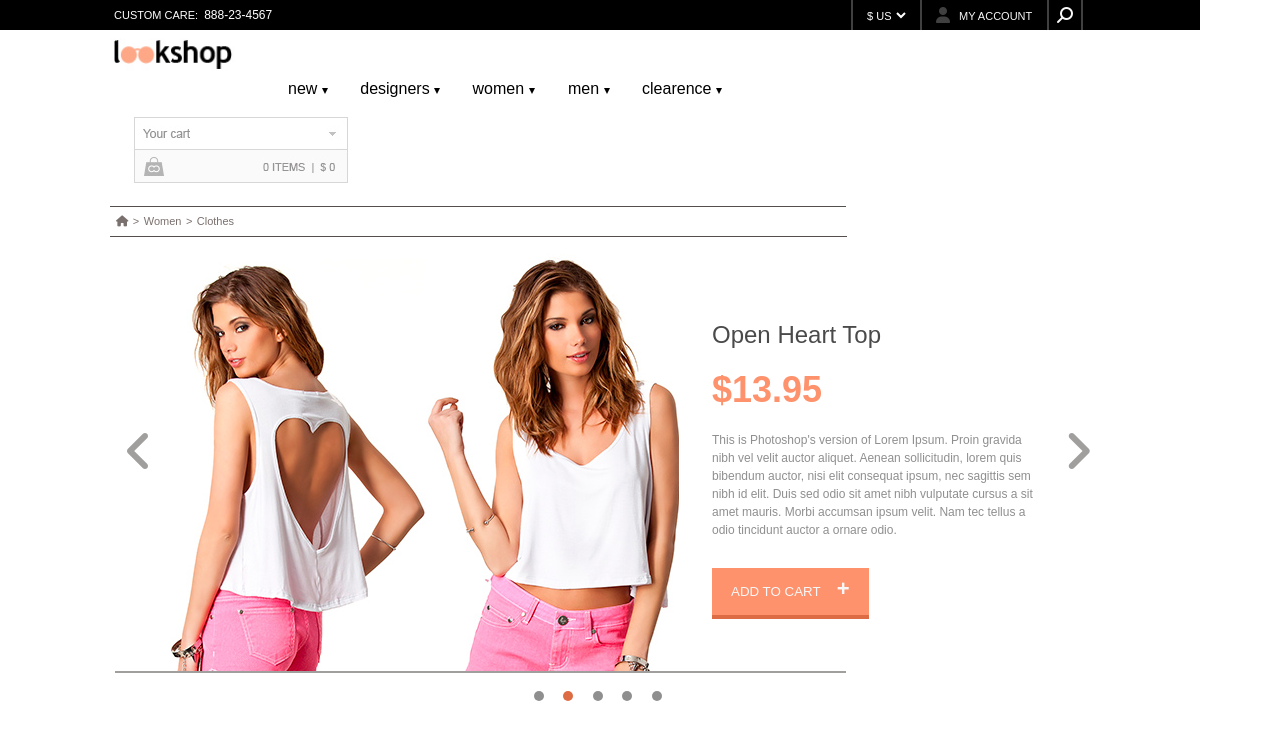
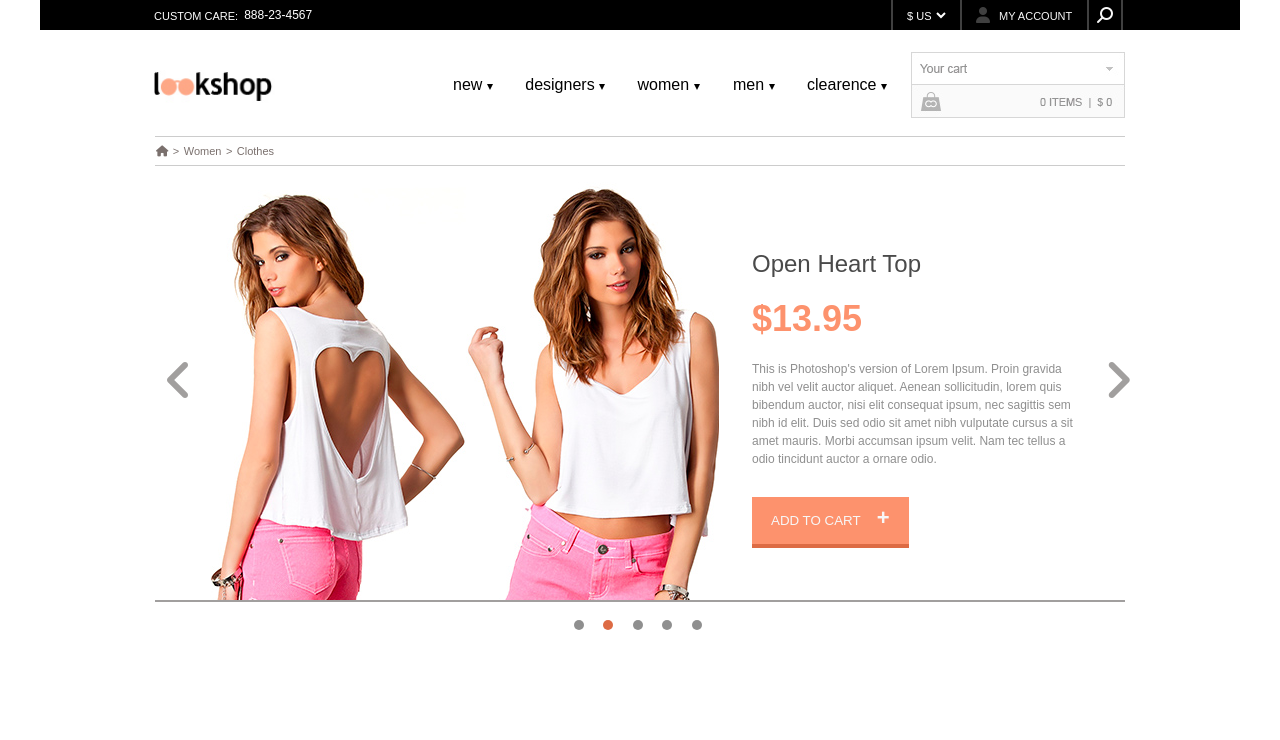
Before and after one commit to ilyaVdovenko1/user-interfaces, a plain HTML site: page index.html in a window 1280 px wide. Shown: the top 740 px of the page. Drawn offline with Linux system fonts and the light colour scheme.

Commit message:
fixed any bugs,and correct by center our web-site

```diff
--- a/index.html
+++ b/index.html
@@ -7,6 +7,7 @@
 </head>
 <body>
   <header>
+    <div class="alighcenter">
     <div class="black-header">
       <div class="header-custom"><p>CUSTOM CARE:</p></div>
        <div class="header-number"><p>888-23-4567</p></div>
@@ -23,7 +24,7 @@
     </div>
 
      <div class="white-header">
-    <a href="index.html" class="logo-photo"><img src="..\assets\images\lookshop.jpg" width="125" height="33"></a>
+    <a href="index.html" class="logo-photo"><img src=".\assets\images\lookshop.jpg" width="125" height="33"></a>
       <ul class="top-five-links information-in-ul">
         <li class="top-link-one"><a href="index.html"  style="color: black;">new</a></li>
        <li class="triangle-down triangle-first"></li>
@@ -36,13 +37,14 @@
         <li class="top-link-five"><a href="index.html" style="color: black;">clearence</a></li>
         <li class="triangle-down triangle-first"></li>
       </ul>
-      <p class="your-cart-photo"><img src="..\assets\images\your-cart.jpg" width="214" height="66" hspace="30px" wspace="100px"></p>
+      <p class="your-cart-photo"><img src=".\assets\images\your-cart.jpg" width="214" height="66"></p>
     </div>
+  </div>
+  <hr>
     </header>
 
   <main>
     <div class="first-one-string">
-
       <ul class="information-in-ul">
         <li class="fa-solid fa-house house-picture"></li>
         <li>></li>
@@ -51,12 +53,12 @@
         <li>Clothes</li>
       </ul>
     </div>
+    <hr>
     <div class="main-slider">
       <div class="slider-about">
         <i class="fa-solid fa-angle-left fa-3x left-arrow"></i>
         <div class="about-left">
-
-          <img src="..\assets\images\two-girl-in-slider.jpg" width="525" height="434">
+          <img src=".\assets\images\two-girl-in-slider.jpg" width="525" height="434">
         </div>
         <div class="about-right">
           <h1 class="first-h1">Open Heart Top</h1>
@@ -70,7 +72,6 @@
             <li class="li-padding-slider"> odio tincidunt auctor a ornare odio.</li>
           </ul>
           <button class="big-button-settings">ADD TO CART<b class="plus-in-button">+</b></button>
-
         </div>
         <i class="fa-solid fa-angle-right fa-3x right-arrow"></i>
       </div>
@@ -89,7 +90,7 @@
   <footer>
     <div class="light-gray-footer">
       <p class="weaccept-style">We accept</p>
-       <p class="align-photo"><img src="..\assets\images\payment-systems.jpg" width="476" height="22" hspace="30px" wspace="100px"></p>
+       <p class="align-photo"><img src=".\assets\images\payment-systems.jpg" width="476" height="22" hspace="30px" wspace="100px"></p>
     </div>
 
     <div class="dark-gray-footer">
@@ -152,7 +153,7 @@
          </div>
        </div>
        <div class="one-photo">
-        <p class="percent-photo"><img src="..\assets\images\percents.jpg" width="110" height="110"></p>
+        <p class="percent-photo"><img src=".\assets\images\percents.jpg" width="110" height="110"></p>
        </div>
       </div>
     </div>
--- a/style.css
+++ b/style.css
@@ -35,6 +35,17 @@ li{
 /*header styles*/
 /*black header all styles*/
 
+body{
+    margin:0 auto;
+    width:100%;
+    max-width:1200px;
+    max-height: 2380px;
+}
+
+.alighcenter{
+    text-align: center;
+}
+
 .black-header{
     width:1200px;
     height:30px;
@@ -46,7 +57,7 @@ li{
     color:#fff;
     font-size: 11px;
     margin-left: 114px;
-    margin-top: 9px;
+    margin-top: 10px;
     vertical-align: middle;
 }
 
@@ -106,10 +117,13 @@ header .loop{
     display:flex;
     align-items: center;
     margin-left: 110px;
-    margin-top: 8px;
+    margin-top: 22px;
     flex-wrap: wrap;
-    border-bottom: 1px solid #544f4d;
-    margin-right: 434px;
+    margin-bottom: 18px;
+}
+
+header .logo-photo{
+    margin-top: 3px;
 }
 
 header .top-five-links li{
@@ -156,10 +170,7 @@ header .top-five-links li a{
 }
 
 .your-cart-photo{
-    padding-top: 5px;
     padding-left: 24px;
-    padding-bottom: 19px;
-    margin-top: 4px;
 }
 
 /*main body styles*/
@@ -169,10 +180,9 @@ header .top-five-links li a{
 main .first-one-string{
     margin-left: 110px;
     margin-top: 4px;
+    margin-bottom: 10px;
     padding-left: 6px;
-    padding-bottom: 7px;
-    margin-right: 433px;
-    border-bottom: 1px solid #544f4d;
+    display: block;
 }
 
 main .first-one-string li{
@@ -183,7 +193,7 @@ main .first-one-string li{
 
 .main_page{
     width:1200px;
-    height:1614px;
+    height:1417px;
     background: #ffffff;
     display:flex;
 }
@@ -271,21 +281,19 @@ main .hr-settings{
 hr{
     margin-top: -4px;
     margin-left: 115px;
-    margin-right: 434px;
-}
-
-main .five-circles{
-
+    margin-right:115px;
+    background-color: #cccccc;
+    border:0px;
+    height:1px;
 }
 
 main .dot {
     height: 10px;
     width: 10px;
-
     border-radius: 50%;
     display: inline-block;
     margin-top: 18px;
-  }
+}
 
 main .first-little-circle{
     margin-left: 534px;
@@ -301,6 +309,7 @@ main .third-little-circle{
     margin-left: 15px;
     background-color: #8f8f8f;
 }
+
 /*footer styles*/
 
 /*Light-gray-footer all styles*/
```
